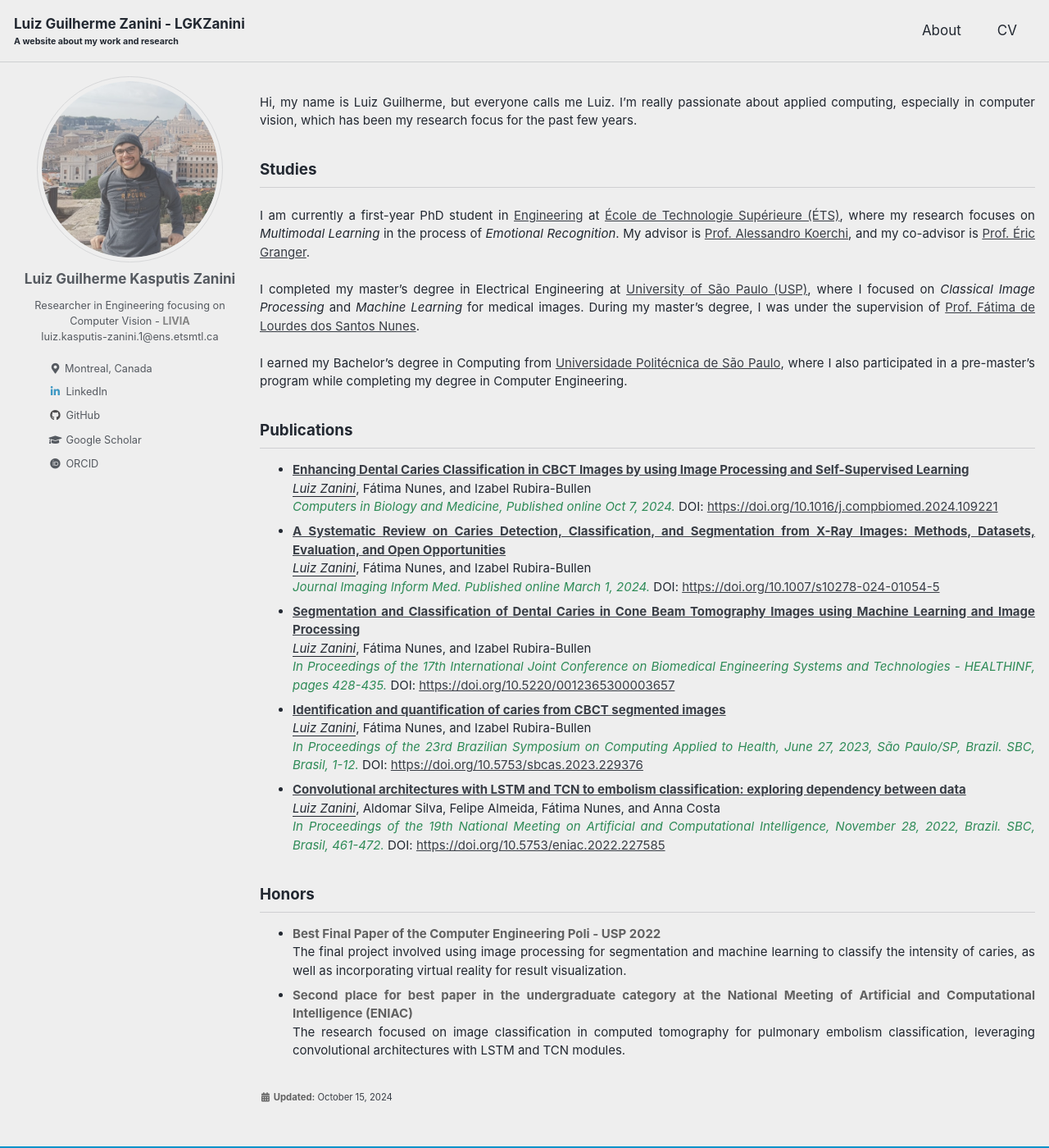
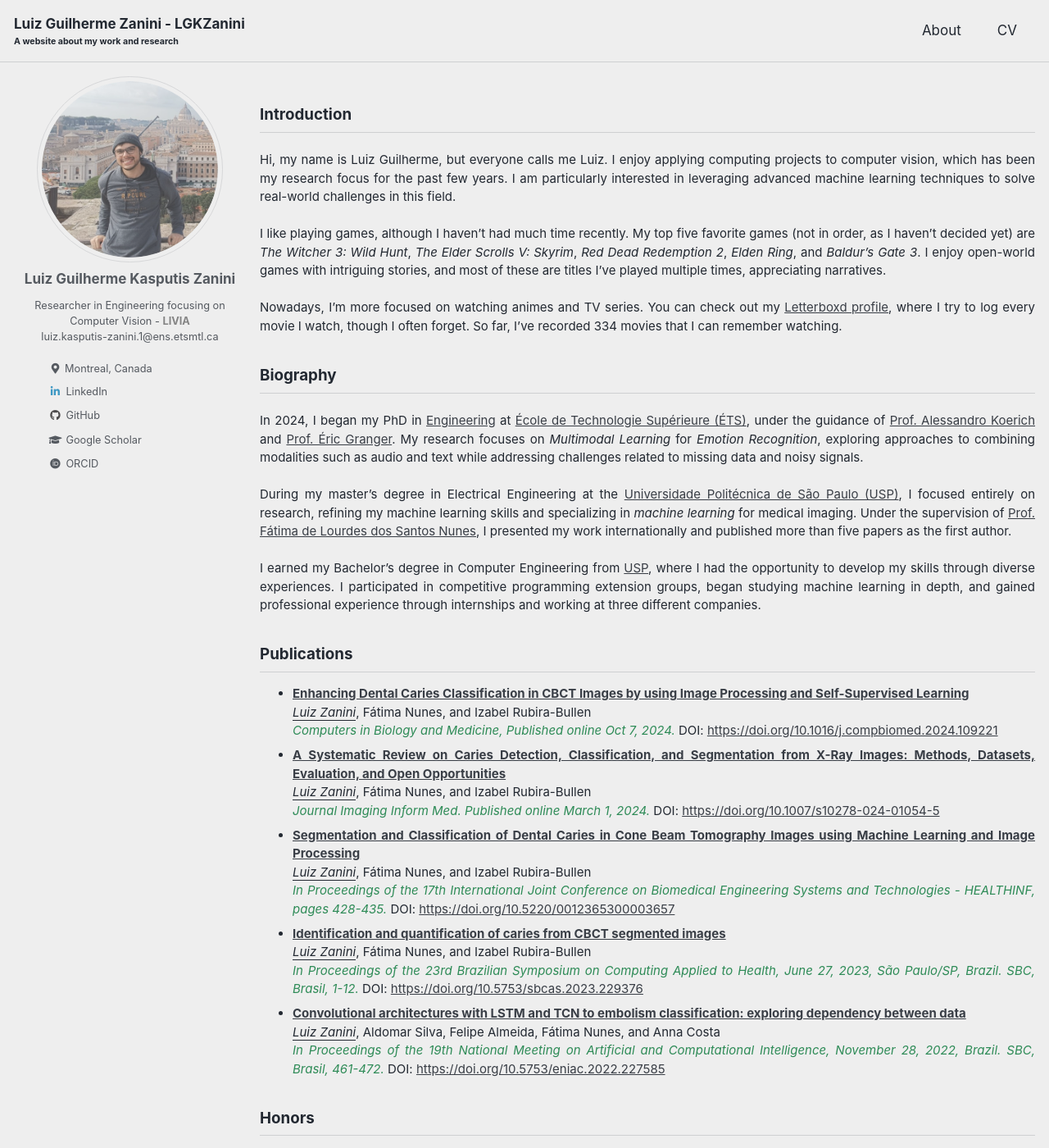
Before and after one commit to LGKZanini/LGKZanini.github.io, a Jekyll site: the page built from index.md, in a window 1280 px wide and 1400 px high. Shown: the whole window at 82% size. Built offline with Jekyll 4.4.1, drawn with Linux system fonts in a browser that asks for light colours; cached includes are drawn as plain includes.

Commit message:
Update CV

```diff
--- a/index.md
+++ b/index.md
@@ -4,7 +4,7 @@ author_profile: true
 toc: false
 toc_label: "Contents"
 toc_icon: "cog"
-last_modified_at: 2024-10-15
+last_modified_at: 2024-12-20
 
 ---
 <style type="text/css">
@@ -63,18 +63,26 @@ a[href="/feed.xml"] {
 
 </style>
 
+## Introduction
 
 <div class="justify-text">
-  <p>Hi, my name is Luiz Guilherme, but everyone calls me Luiz. I'm really passionate about applied computing, especially in computer vision, which has been my research focus for the past few years.</p>
+  <p>Hi, my name is Luiz Guilherme, but everyone calls me Luiz. I enjoy applying computing projects to computer vision, which has been my research focus for the past few years. I am particularly interested in leveraging advanced machine learning techniques to solve real-world challenges in this field.</p>
+
+  <p>I like playing games, although I haven’t had much time recently. My top five favorite games (not in order, as I haven’t decided yet) are <em>The Witcher 3: Wild Hunt</em>, <em>The Elder Scrolls V: Skyrim</em>, <em>Red Dead Redemption 2</em>, <em>Elden Ring</em>, and <em>Baldur's Gate 3</em>. I enjoy open-world games with intriguing stories, and most of these are titles I've played multiple times, appreciating narratives.</p>
+
+  <p>Nowadays, I’m more focused on watching animes and TV series. You can check out my <a href="https://boxd.it/5WY9T" target="_blank">Letterboxd profile</a>, where I try to log every movie I watch, though I often forget. So far, I’ve recorded 334 movies that I can remember watching.</p>
+
 </div>
 
-## Studies
+## Biography
 <div class="justify-text">
-  <p>I am currently a first-year PhD student in <a href="https://www.etsmtl.ca/" target="_blank">Engineering</a> at <a href="https://www.etsmtl.ca/" target="_blank">École de Technologie Supérieure (ÉTS)</a>, where my research focuses on <em>Multimodal Learning</em> in the process of <em>Emotional Recognition</em>. My advisor is <a href="https://liviamtl.ca/pages/regular-members/koerich-1/" target="_blank">Prof. Alessandro Koerchi</a>, and my co-advisor is <a href="https://liviamtl.ca/pages/regular-members/granger-1/" target="_blank">Prof. Éric Granger</a>.</p>
 
-  <p>I completed my master’s degree in Electrical Engineering at <a href="https://www5.usp.br/" target="_blank">University of São Paulo (USP)</a>, where I focused on <em>Classical Image Processing</em> and <em>Machine Learning</em> for medical images. During my master’s degree, I was under the supervision of <a href="https://bv.fapesp.br/en/pesquisador/87823/fatima-de-lourdes-dos-santos-nunes-marques/" target="_blank">Prof. Fátima de Lourdes dos Santos Nunes</a>.</p>
+  <p>In 2024, I began my PhD in <a href="https://www.etsmtl.ca/" target="_blank">Engineering</a> at <a href="https://www.etsmtl.ca/" target="_blank">École de Technologie Supérieure (ÉTS)</a>, under the guidance of <a href="https://liviamtl.ca/pages/regular-members/koerich-1/" target="_blank">Prof. Alessandro Koerich</a> and <a href="https://liviamtl.ca/pages/regular-members/granger-1/" target="_blank">Prof. Éric Granger</a>. My research focuses on <em>Multimodal Learning</em> for <em>Emotion Recognition</em>, exploring approaches to combining modalities such as audio and text while addressing challenges related to missing data and noisy signals.</p>
 
-  <p>I earned my Bachelor's degree in Computing from <a href="https://www.poli.usp.br/" target="_blank">Universidade Politécnica de São Paulo</a>, where I also participated in a pre-master's program while completing my degree in Computer Engineering.</p>
+  <p>During my master’s degree in Electrical Engineering at the <a href="https://www.poli.usp.br/" target="_blank">Universidade Politécnica de São Paulo (USP)</a>, I focused entirely on research, refining my machine learning skills and specializing in <em>machine learning</em> for medical imaging. Under the supervision of <a href="https://bv.fapesp.br/en/pesquisador/87823/fatima-de-lourdes-dos-santos-nunes-marques/" target="_blank">Prof. Fátima de Lourdes dos Santos Nunes</a>, I presented my work internationally and published more than five papers as the first author.</p>
+
+  <p>I earned my Bachelor’s degree in Computer Engineering from <a href="https://www5.usp.br/" target="_blank">USP</a>, where I had the opportunity to develop my skills through diverse experiences. I participated in competitive programming extension groups, began studying machine learning in depth, and gained professional experience through internships and working at three different companies.</p>
+
 </div>
 
 ## Publications
@@ -112,11 +120,11 @@ a[href="/feed.xml"] {
 <div class="justify-text">
   <ul>
     <li>
-      <strong>Best Final Paper of the Computer Engineering Poli - USP 2022</strong>
+      <strong><a href="https://pcs.usp.br/ppmec/2023/03/01/projeto-de-formatura-de-alunos-da-turma-2022-sao-premiados/">Best Final Paper of the Computer Engineering Poli - USP 2022</a></strong>
       <br/>The final project involved using image processing for segmentation and machine learning to classify the intensity of caries, as well as incorporating virtual reality for result visualization.
     </li>
     <li>
-      <a><strong>Second place for best paper in the undergraduate category at the National Meeting of Artificial and Computational Intelligence (ENIAC)</strong></a>
+      <strong>Second place for best paper in the undergraduate category at the National Meeting of Artificial and Computational Intelligence (ENIAC)</strong>
       <br/>The research focused on image classification in computed tomography for pulmonary embolism classification, leveraging convolutional architectures with LSTM and TCN modules.
     </li>
   </ul>
```
Also changed, not shown: screenshot-layouts.png (deleted), screenshot.png (deleted), 1 other file.
